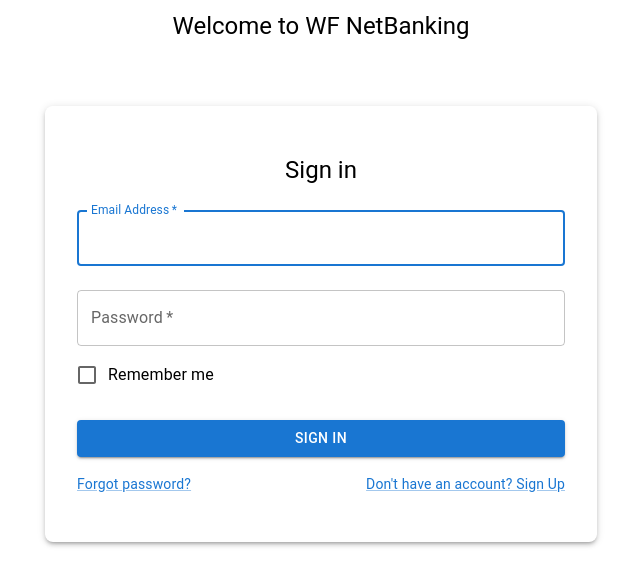
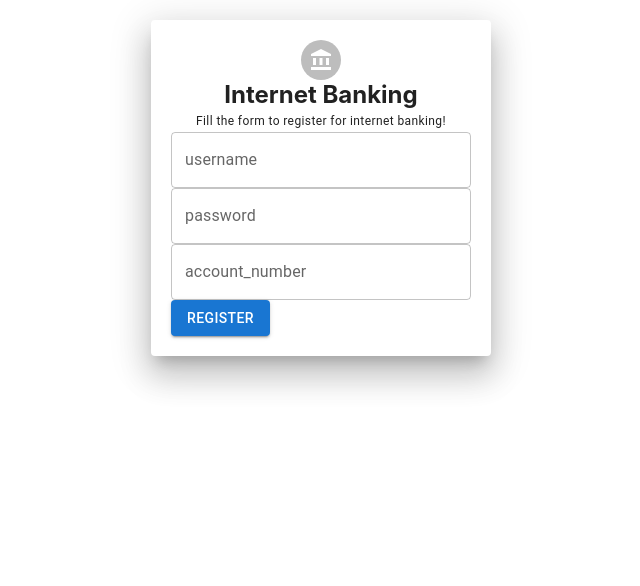
Before and after one commit to shubhamraiwells/wellsfargo-training-team1, a React (Create React App) app in the folder frontend/: page / in a window 1280 px wide. Shown: the top 586 px of the page, without its empty margins (319-959 px from the left). Built offline with nearby package versions, Linux system fonts and the light colour scheme.

Commit message:
added internet banking signup form

```diff
--- a/frontend/package.json
+++ b/frontend/package.json
@@ -6,10 +6,13 @@
     "@emotion/react": "^11.11.1",
     "@emotion/style": "^0.8.0",
     "@emotion/styled": "^11.11.0",
+    "@mui/icons-material": "^5.14.8",
     "@mui/material": "^5.14.8",
     "@testing-library/jest-dom": "^5.17.0",
     "@testing-library/react": "^13.4.0",
     "@testing-library/user-event": "^13.5.0",
+    "install": "^0.13.0",
+    "npm": "^10.0.0",
     "react": "^18.2.0",
     "react-dom": "^18.2.0",
     "react-router-dom": "^6.15.0",
--- a/frontend/src/index.js
+++ b/frontend/src/index.js
@@ -4,12 +4,13 @@ import './index.css';
 import App from './App';
 import reportWebVitals from './reportWebVitals';
 import { BrowserRouter } from 'react-router-dom';
-
+import InternetBankingSignUp from './pages/InternetBankingSignUp';
 const root = ReactDOM.createRoot(document.getElementById('root'));
 root.render(
   <React.StrictMode>
     <BrowserRouter>
-      <App />
+      {/* <App /> */}
+      <InternetBankingSignUp/>
     </BrowserRouter>
   </React.StrictMode>
 );
--- /dev/null
+++ b/frontend/src/pages/InternetBankingSignUp.js
@@ -0,0 +1,53 @@
+import React, { useState } from "react";
+import { Grid, Paper, Avatar, Typography, TextField, Button } from "@mui/material";
+import Radio from '@mui/material/Radio';
+import RadioGroup from '@mui/material/RadioGroup';
+import FormControlLabel from '@mui/material/FormControlLabel';
+import FormControl from '@mui/material/FormControl';
+import FormLabel from '@mui/material/FormLabel';
+import Checkbox from '@mui/material/Checkbox';
+import AccountBalanceIcon from '@mui/icons-material/AccountBalance';
+
+const InternetBankingSignUp = () => {
+
+    const paperStyle = { padding: '20px 20px', width: 300, margin: "20px auto" }
+    const headerstyle = { margin: 0 }
+    const avatarStyle = { backgroundColor: '#1bb7e' }
+    const marginTop = { marginTop: 5 }
+    // const [username, setUsername] = useState(null);
+    // const [password, setPassword] = useState(null);
+    // const [AccountNo, setAccountNo] = useState(null);
+    const [formData,setFormData]=useState({
+        username:"",
+        password:"",
+        accountNo:""
+    });
+    const handleSubmit = async (e) => {
+        e.preventDefault();
+        console.log(formData.username)
+        // console.log(formData)
+        ////make api call here////
+    }
+    return (
+        <Grid>
+            <Paper elevation={20} style={paperStyle}>
+                <Grid align='center'>
+                    <Avatar style={avatarStyle}>
+                        <AccountBalanceIcon />
+                    </Avatar>
+                    <h2 style={headerstyle}>Internet Banking</h2>
+                    <Typography variant='caption' gutterBottom>Fill the form to register for internet banking!</Typography>
+                </Grid>
+                <form onSubmit={handleSubmit}>
+                    <TextField fullWidth label='username' placeholder="enter a username" onChange={(e)=>setFormData({...formData,username:e.target.value})}/>
+                    <TextField fullWidth label='password' placeholder="enter a password" onChange={(e)=>setFormData({...formData,password:e.target.value})}/>
+                    <TextField fullWidth label='account_number' placeholder="enter your account number" onChange={(e)=>setFormData({...formData,accountNo:e.target.value})}/>
+                    <Button type='submit' variant='contained' color='primary' >Register</Button>
+                </form>
+            </Paper>
+        </Grid>
+    );
+
+
+}
+export default InternetBankingSignUp;
```
Also changed, not shown: 1 other file (tests, documents, lock files or other folders).
